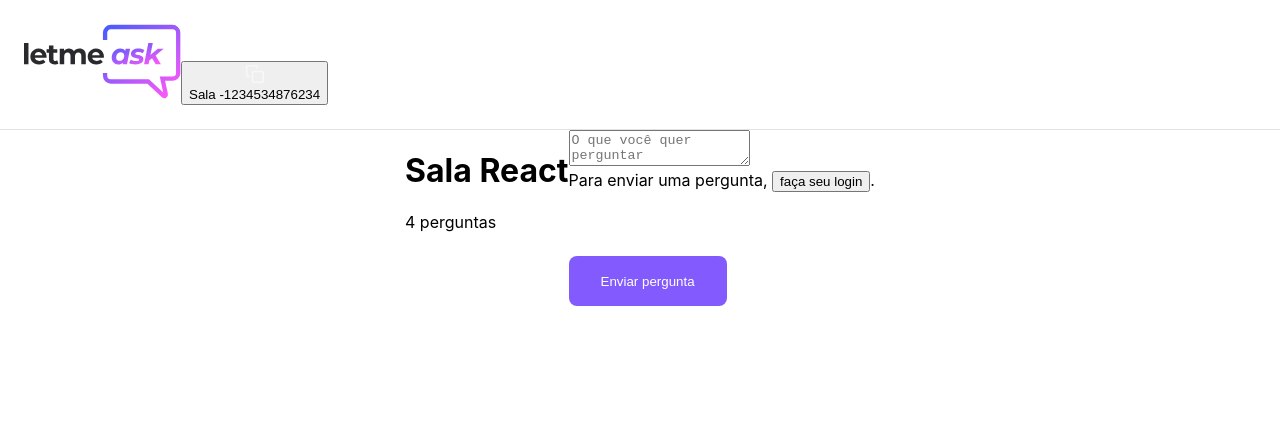
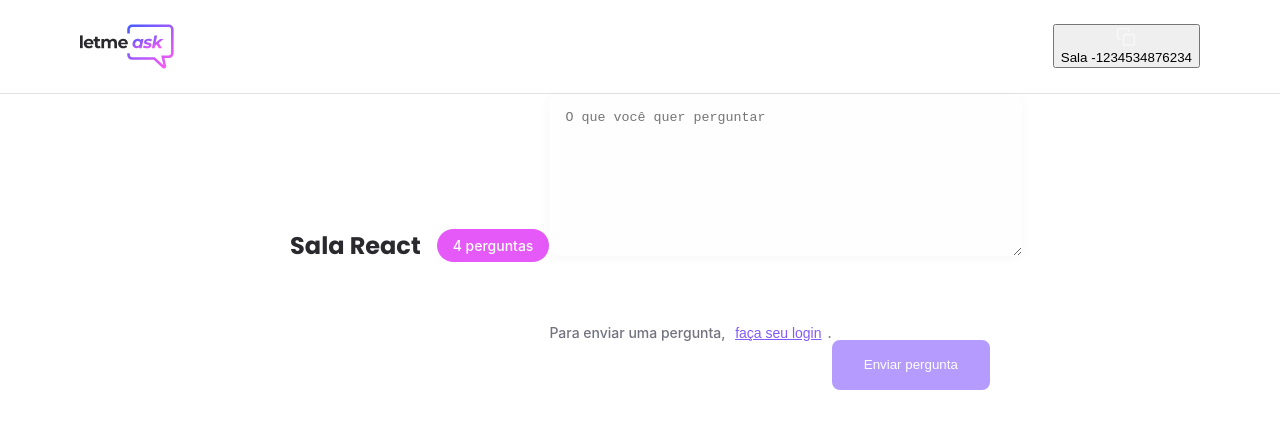
Before and after one commit to Vieired/nwl-letmeask, a React (Create React App) app: page /rooms/1 in a window 1280 px wide. Shown: the top 428 px of the page. Built offline with nearby package versions, Linux system fonts and the light colour scheme; no server answers.

Commit message:
feat: finaliza o fluxo de criação de nova página

```diff
--- a/src/pages/Room.tsx
+++ b/src/pages/Room.tsx
@@ -2,6 +2,9 @@ import { useParams } from 'react-router-dom';
 import { Button } from "../components/Button";
 import logoImg from '../assets/images/logo.svg';
 import { RoomCode } from "../components/RoomCode";
+import { FormEvent, useState } from 'react';
+import { database } from '../services/firebase';
+import { useAuth } from '../hooks/useAuth';
 import '../styles/room.scss';
 
 type RoomParams = {
@@ -9,7 +12,35 @@ type RoomParams = {
 }
 
 export function Room() {
+    const { user } = useAuth();
     const params = useParams<RoomParams>();
+    const roomId = params.id;
+    const [newQuestion, setNewQuestion] = useState('');
+
+    async function handleSendQuestion(event: FormEvent) {
+        event.preventDefault();
+
+        if(newQuestion.trim() == '') {
+            return;
+        }
+
+        if(!user) {
+            throw new Error('You must be logger in');
+        }
+
+        const question = {
+            content: newQuestion,
+            author: {
+                name: user?.name,
+                avatar: user.avatar,
+            },
+            isHighlighted: false,
+            isAnswered: false
+        };
+
+        await database.ref(`rooms/${roomId}/questions`).push(question);
+        setNewQuestion('');
+    }
 
     return (
         <div id="page-room">
@@ -26,12 +57,24 @@ export function Room() {
                     <span>4 perguntas</span>
                 </div>
 
-                <form>
-                    <textarea placeholder="O que você quer perguntar"></textarea>
+                <form onSubmit={handleSendQuestion}>
+                    <textarea
+                        placeholder="O que você quer perguntar"
+                        onChange={event => setNewQuestion(event.target.value)}
+                        value={newQuestion}>
+                    </textarea>
 
                     <div className="form-footer">
-                        <span>Para enviar uma pergunta, <button>faça seu login</button>.</span>
-                        <Button type="submit">Enviar pergunta</Button>
+                        { user ? (
+                            <div className="user-info">
+                                <img src={user.avatar} alt={user.name} />
+                                <span>{user.name}</span>
+                            </div>
+                        ) : (
+                            <span>Para enviar uma pergunta, <button>faça seu login</button>.</span>
+                        ) }
+
+                        <Button type="submit" disabled={!user}>Enviar pergunta</Button>
                     </div>
                 </form>
             </main>
--- a/src/styles/room.scss
+++ b/src/styles/room.scss
@@ -5,7 +5,95 @@
 
         .content {
             max-width: 1120px;
+            margin: 0 auto;
+            display: flex;
+            justify-content: space-between;
+            align-items: center;
 
+            > img {
+                max-height: 45px;
+            }
+        }
+    }
+
+    main {
+        max-width: 800px;
+        margin: 0 auto;
+
+        .room-title {
+            margin: 32px 0 24px;
+            display: flex;
+            align-items: center;
+
+            h1 {
+                font-family: 'Poppins', sans-serif;
+                font-size: 24px;
+                color: #29292e;
+            }
+
+            span {
+                margin-left: 16px;
+                background: #e559f9;
+                border-radius: 9999px;
+                padding: 8px 16px;
+                color: #FFF;
+                font-weight: 500;
+                font-size: 14px;
+            }
+        }
+
+        form {
+            textarea {
+                width: 100%;
+                border: 0;
+                padding: 16px;
+                border-radius: 8px;
+                background: #fefefe;
+                box-shadow: 0 2px 12px rgba(0, 0, 0, 0.04);
+                resize: vertical;
+                min-height: 130px;
+            }
+
+            .form-footer {
+                display: flex;
+                justify-content: space-between;
+                align-items: center;
+                margin-top:16px;
+
+                .user-info {
+                    display: flex;
+                    align-items: center;
+
+                    img {
+                        width: 32px;
+                        height: 32px;
+                        border-radius: 50%;
+                    }
+
+                    span {
+                        margin-left: 8px;
+                        color: #29292e;
+                        font-weight: 500;
+                        font-size: 14px;
+                    }
+                }
+
+                > span {
+                    font-size: 14px;
+                    color: #737380;
+                    font-weight: 500;
+
+                    button {
+                        background: transparent;
+                        border: 0;
+                        color: #835AFD;
+                        text-decoration: underline;
+                        font-size: 14px;
+                        font-weight: 500;
+                        cursor: pointer;
+                    }
+                }
+            }
         }
     }
 }
```
